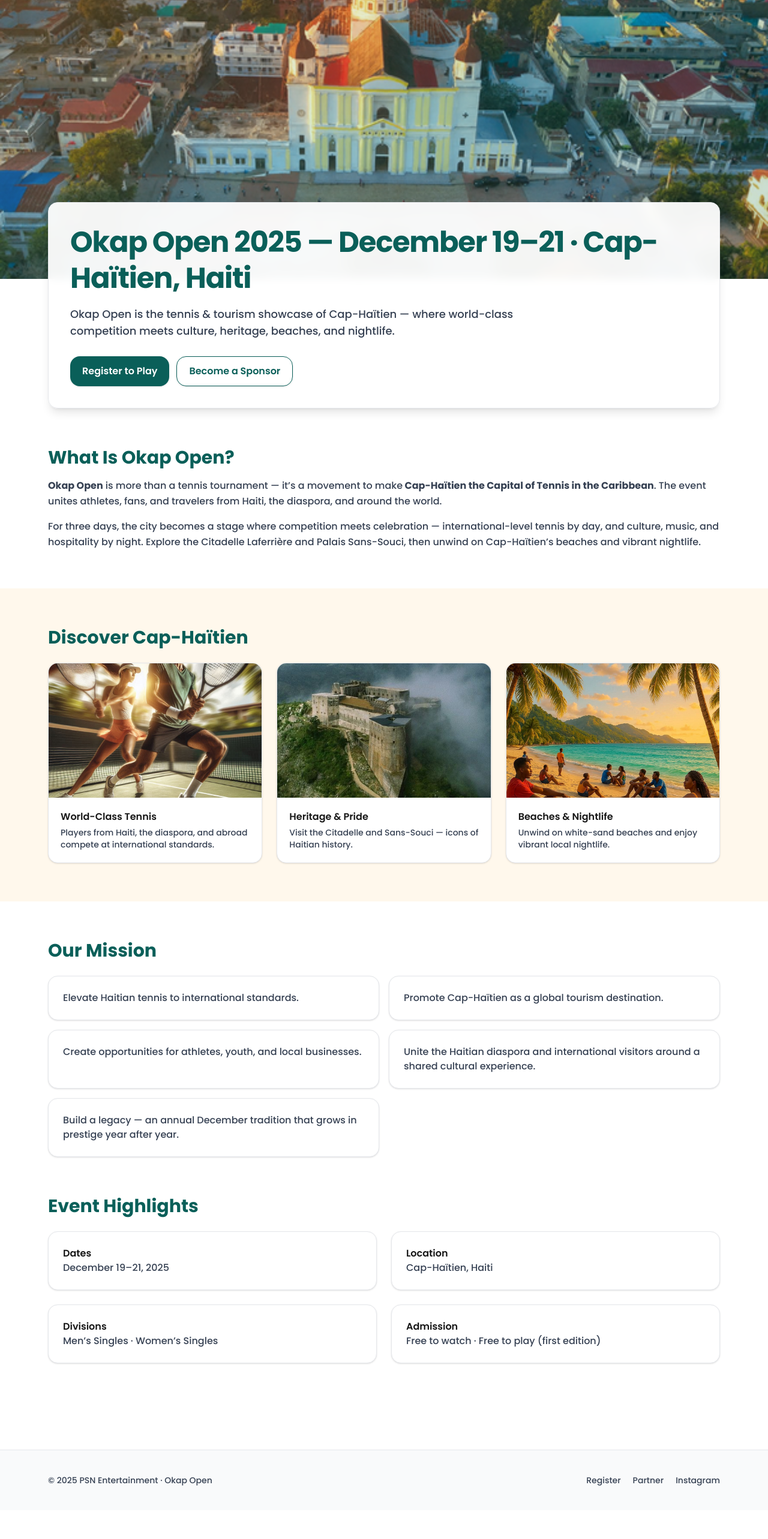
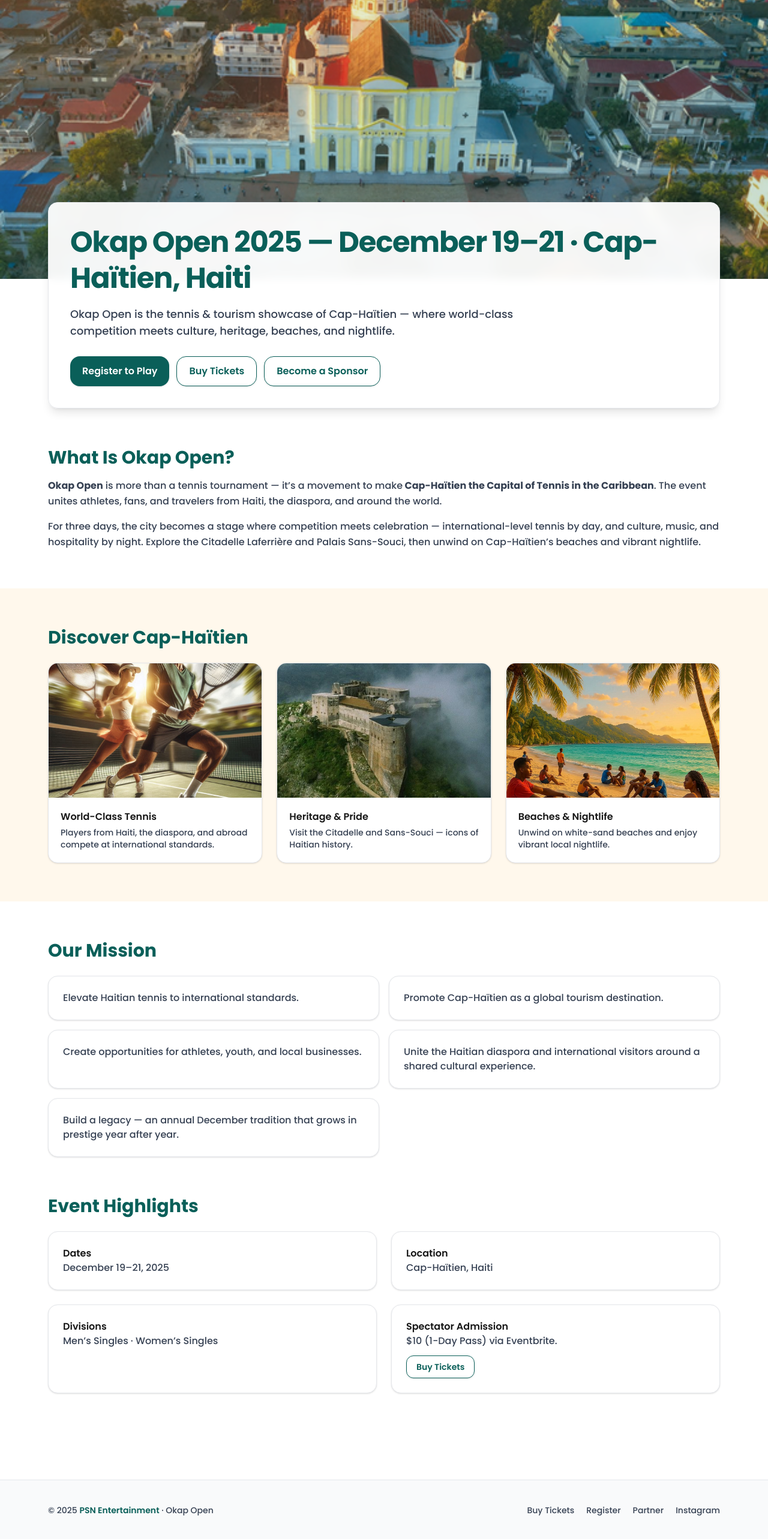
Before and after one commit to eugeneritchy1991-cpu/okap-open, a Next.js app: page / in a window 1280 px wide. Shown: the part 178-2744 px from the top of the page at 60% size. Before the commit the page ends 2696 px from the top, so only its background shows below. Built offline with nearby package versions, Linux system fonts and the light colour scheme.

Commit message:
Add Tickets CTAs, correct admission, link PSN Entertainment IG

```diff
--- a/app/layout.tsx
+++ b/app/layout.tsx
@@ -64,6 +64,14 @@
 
             {/* Navigation links */}
             <div className="flex items-center gap-8">
+              <a
+                href="https://www.eventbrite.com/e/okap-open-tickets-1841514301849?aff=oddtdtcreator&utm_source=site&utm_medium=nav&utm_campaign=okapopen2025"
+                target="_blank"
+                rel="noreferrer"
+                className="text-[16px] font-semibold text-[#0A5F59] hover:text-[#088C7E] transition-colors"
+              >
+                Tickets
+              </a>
               <Link
                 href="/players"
                 className="text-[16px] font-semibold text-[#0A5F59] hover:text-[#088C7E] transition-colors"
@@ -86,8 +94,27 @@
         {/* Footer */}
         <footer className="mt-20 border-t border-gray-200 bg-gray-50">
           <div className="max-w-6xl mx-auto px-4 py-10 text-sm text-gray-700 flex flex-col md:flex-row md:items-center md:justify-between gap-4">
-            <p>© 2025 PSN Entertainment · Okap Open</p>
+            <p>
+              © 2025{" "}
+              <a
+                href="https://instagram.com/psn_entertainment"
+                target="_blank"
+                rel="noreferrer"
+                className="font-semibold text-[#0A5F59] hover:text-[#088C7E]"
+              >
+                PSN Entertainment
+              </a>{" "}
+              · Okap Open
+            </p>
             <div className="flex gap-5">
+              <a
+                href="https://www.eventbrite.com/e/okap-open-tickets-1841514301849?aff=oddtdtcreator&utm_source=site&utm_medium=footer&utm_campaign=okapopen2025"
+                target="_blank"
+                rel="noreferrer"
+                className="hover:text-[#088C7E]"
+              >
+                Buy Tickets
+              </a>
               <Link href="/players" className="hover:text-[#088C7E]">
                 Register
               </Link>
--- a/app/page.tsx
+++ b/app/page.tsx
@@ -9,7 +9,7 @@
         {/* Background image */}
         <div className="relative h-[460px] md:h-[560px] w-full">
           <Image
-            src="/hero-cap-haitien.jpg?v=3" // Updated hero image filename
+            src="/hero-cap-haitien.jpg?v=3"
             alt="Okap Open — Cap-Haïtien coastal tennis atmosphere"
             fill
             priority
@@ -37,6 +37,14 @@
               >
                 Register to Play
               </Link>
+              <a
+                href="https://www.eventbrite.com/e/okap-open-tickets-1841514301849?aff=oddtdtcreator&utm_source=site&utm_medium=hero&utm_campaign=okapopen2025"
+                target="_blank"
+                rel="noreferrer"
+                className="inline-flex items-center justify-center rounded-2xl px-5 py-3 font-semibold shadow-sm border border-[#0A5F59] text-[#0A5F59] hover:bg-[#0A5F59] hover:text-white transition-colors"
+              >
+                Buy Tickets
+              </a>
               <Link
                 href="/partners"
                 className="inline-flex items-center justify-center rounded-2xl px-5 py-3 font-semibold shadow-sm border border-[#0A5F59] text-[#0A5F59] hover:bg-[#0A5F59] hover:text-white transition-colors"
@@ -160,8 +168,18 @@
             <p className="text-gray-700">Men’s Singles · Women’s Singles</p>
           </div>
           <div className="border border-gray-200 rounded-2xl p-6 bg-white shadow-sm">
-            <h3 className="font-semibold">Admission</h3>
-            <p className="text-gray-700">Free to watch · Free to play (first edition)</p>
+            <h3 className="font-semibold">Spectator Admission</h3>
+            <p className="text-gray-700">
+              $10 (1-Day Pass) via Eventbrite.
+            </p>
+            <a
+              href="https://www.eventbrite.com/e/okap-open-tickets-1841514301849?aff=oddtdtcreator&utm_source=site&utm_medium=highlights&utm_campaign=okapopen2025"
+              target="_blank"
+              rel="noreferrer"
+              className="inline-flex items-center justify-center rounded-xl px-4 py-2 mt-3 text-sm font-semibold shadow-sm border border-[#0A5F59] text-[#0A5F59] hover:bg-[#0A5F59] hover:text-white transition-colors"
+            >
+              Buy Tickets
+            </a>
           </div>
         </div>
       </section>
```
